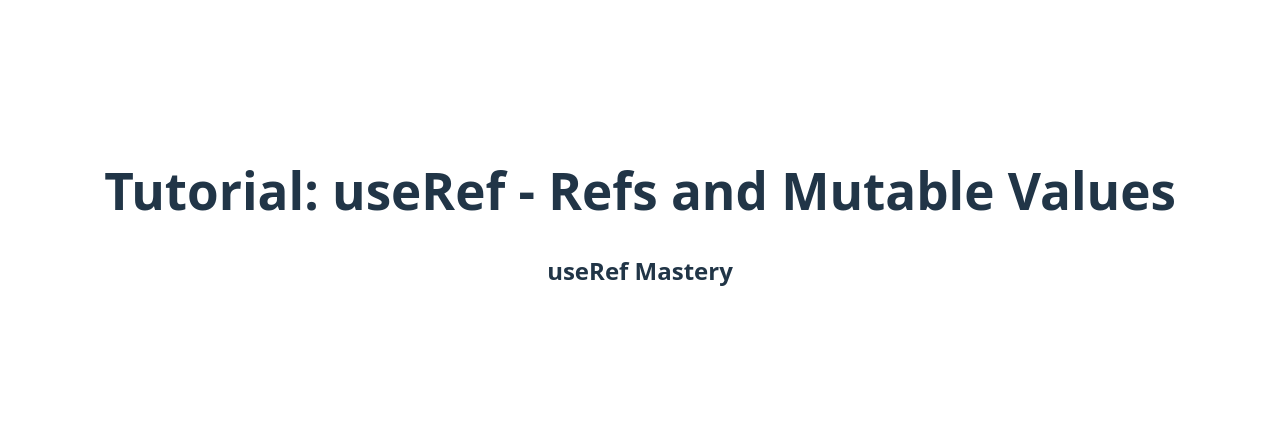
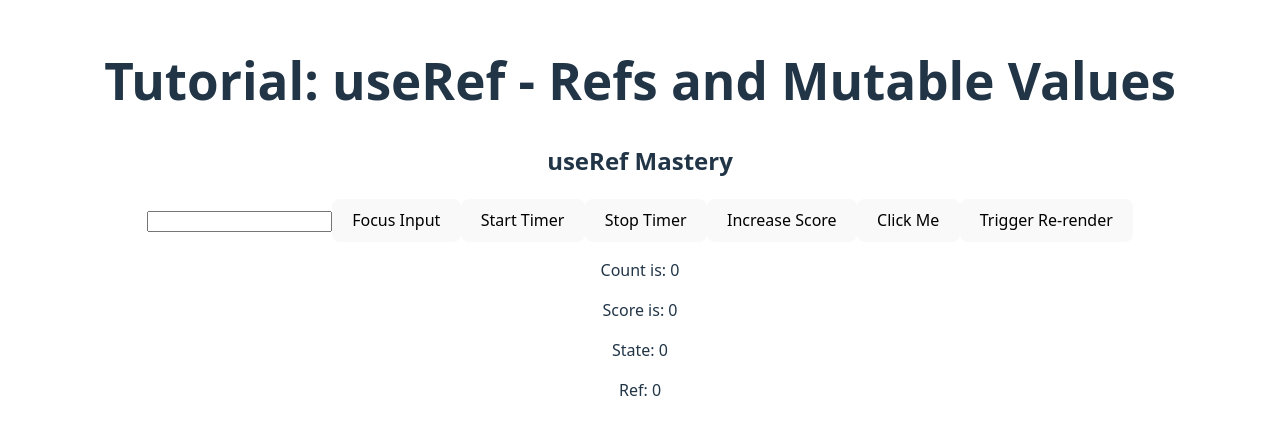
Before and after one commit to DrQuacks/mcp-tutor, a React (Vite) app in the folder environments/react/template/: page / in a window 1280 px wide. Shown: the part 182-616 px from the top of the page. Built offline with nearby package versions, Linux system fonts and the light colour scheme.

Commit message:
finished useRef tutorial

```diff
--- a/environments/react/template/src/exercises/RefMastery.tsx
+++ b/environments/react/template/src/exercises/RefMastery.tsx
@@ -1,9 +1,47 @@
-import { useState } from 'react';
+import { useState , useRef, useEffect } from 'react';
 
 function RefMastery() {
+  const inputRef = useRef<HTMLInputElement>(null)
+  const timerRef = useRef<number>(null)
+  const [count,setCount] = useState(0)
+  const [score,setScore] = useState(0)
+  const [stateClicks,setStateClicks] = useState(0)
+  const refClicksRef = useRef(0)
+
+  const previousScoreRef = useRef(0)
+  const startTimer = () => {
+    timerRef.current = setInterval(()=>{
+      setCount(prev=>prev+1)
+    },1000)
+  }
+  const stopTimer = () => {
+    if (timerRef.current !== null) {
+      clearInterval(timerRef.current)
+    }
+  }
+  useEffect(()=>{
+    console.log('Previous score: ',previousScoreRef.current)
+    console.log('Current score: ',score)
+    previousScoreRef.current = score
+  },[score])
+  const clickMeHandler = () => {
+    refClicksRef.current = refClicksRef.current + 1
+    console.log('Ref clicks: ',refClicksRef.current)
+  }
   return (
     <div>
       <h2>useRef Mastery</h2>
+      <input ref={inputRef} type='text'></input>
+      <button onClick={()=>{inputRef.current?.focus()}}>Focus Input</button>
+      <button onClick={startTimer}>Start Timer</button>
+      <button onClick={stopTimer}>Stop Timer</button>
+      <button onClick={()=>setScore(prev=>prev+10)}>Increase Score</button>
+      <button onClick={clickMeHandler}>Click Me</button>
+      <button onClick={()=>setStateClicks(prev=>prev+1)}>Trigger Re-render</button>
+      <p>Count is: {count}</p>
+      <p>Score is: {score}</p>
+      <p>State: {stateClicks}</p>
+      <p>Ref: {refClicksRef.current}</p>
     </div>
   );
 }
```
Also changed, not shown: 1 other file (tests, documents, lock files or other folders).
